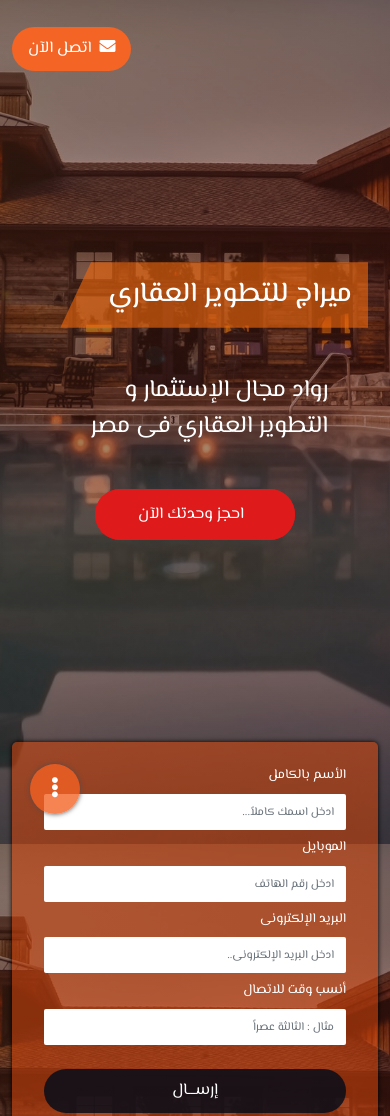
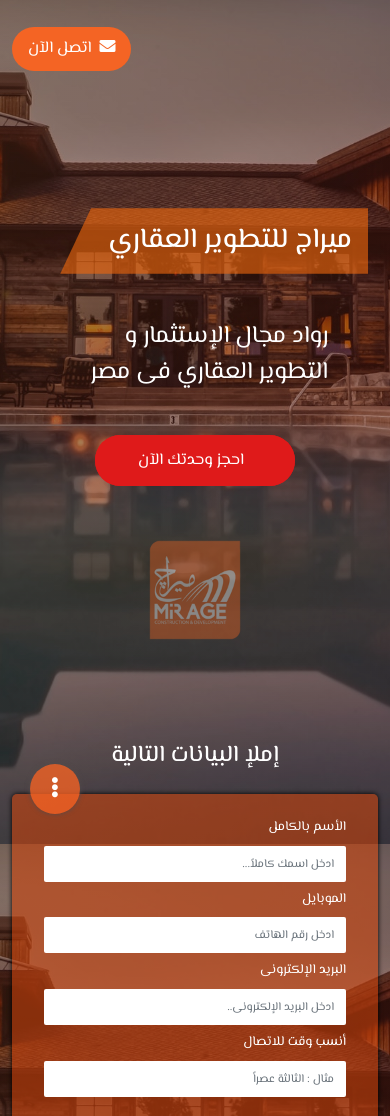
Before and after one commit to ahmedali201720/mirage-lp-v2, a website: page ar/index.html in a window 390 px wide. Shown: the top 1116 px of the page. Drawn offline with nearby package versions, Linux system fonts and the light colour scheme; some icons are missing.

Commit message:
main section responsive

```diff
--- a/ar/index.html
+++ b/ar/index.html
@@ -148,11 +148,18 @@
 
                             </div>
 
+                            <img class="d-sm-none d-block mt-2 mx-auto" style="opacity: 0.4;" width="100"
+                                src="../public/img/logo.png" alt="mirage-logo">
+
                         </div>
 
                     </div>
 
                     <div class="col-xl-3 col-lg-4">
+
+                        <div class="title-label d-sm-none d-block mb-4">
+                            <h3 class="text-center">إملإ البيانات التالية</h3>
+                        </div>
 
                         <form action="" class="main-section-form" id="mainSectionForm">
 
--- a/public/styles/scss/style.scss
+++ b/public/styles/scss/style.scss
@@ -8,7 +8,9 @@
     background: linear-gradient(to bottom right, #4419077a, #4708087a), url("../../img/cover-5.jpg");
     background-size: cover;
     background-attachment: fixed;
-    min-height: 100vh;
+    @media only screen and (min-width: $xl) {
+        min-height: 100vh;
+    }
 
     #mainHeader {
         display: flex;
@@ -130,6 +132,9 @@
                         @media only screen and (max-width: $sm) {
                             font-size: 1rem;
                         }
+                        @media only screen and (min-width: $md) {
+                            font-size: 2rem;
+                        }
                     }
                 }
             }
@@ -157,6 +162,9 @@
                         margin: auto;
                     }
                 }
+            }
+            @media only screen and (max-width: $lg) {
+                min-height: 1000px;
             }
             @media only screen and (max-width: $sm) {
                 min-height: 620px;
```
Also changed, not shown: public/styles/css/style.css, 1 other file.
